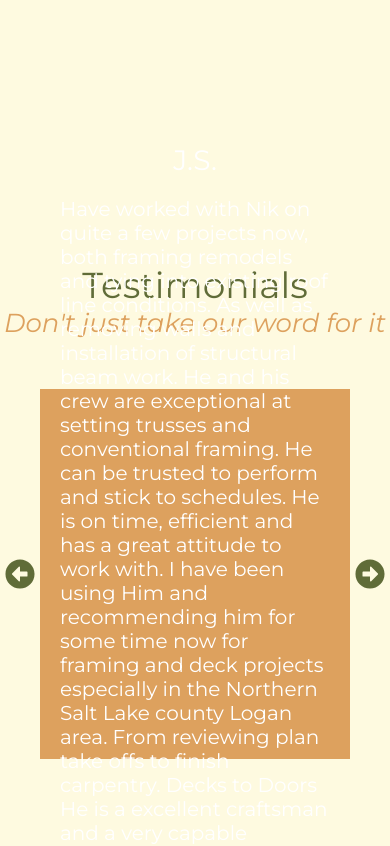
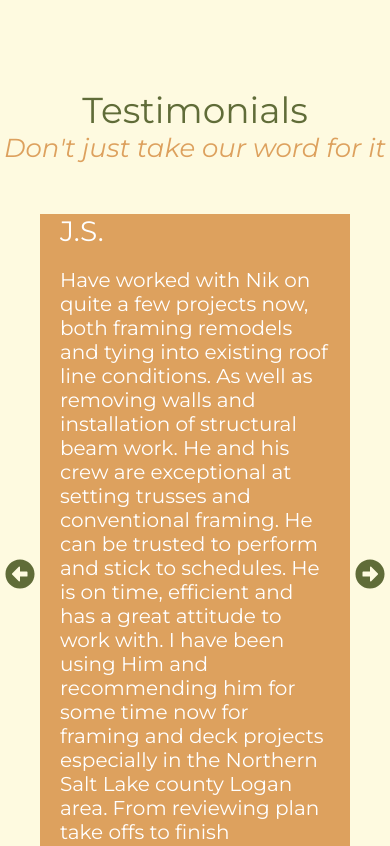
Before and after one commit to Eric-Lingren/lee-carpentry, a React (Create React App) app: page / in a window 390 px wide. Shown: the part 2080-2926 px from the top of the page. Built offline with nearby package versions, Linux system fonts and the light colour scheme; no server answers; the database is empty.

Commit message:
restyling testimonials

```diff
--- a/src/styles/pages/testimonials.scss
+++ b/src/styles/pages/testimonials.scss
@@ -7,6 +7,7 @@
     justify-content: center;
     width: 100vw;
     height: calc(100vh - 80px);
+    margin-bottom: 150px;
 }
 
 .testimonials-header {
@@ -113,8 +114,9 @@
 @media only screen and (max-width: 426px){
     .testimonial-card {
         &-container {
+            display: block;
+            overflow: auto;
             padding: 0 20px 20px 20px;
-            height: 350px;
         }
         &-customer-name {
             font-size: 28px;
```
